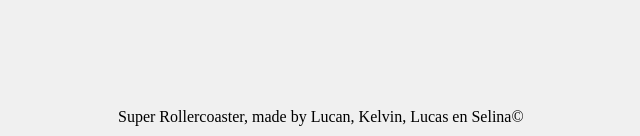
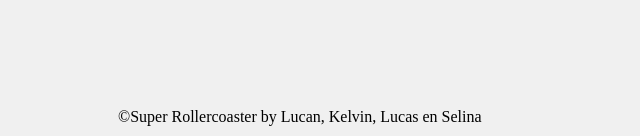
Before and after one commit to SelinaSchuller/superrollercoaster, a PHP site: page /superrollercoaster/ in a window 1280 px wide. Shown: the part 664-800 px from the top of the page, without its empty margins (38-678 px from the left). Run offline with PHP 8.4, Linux system fonts and the light colour scheme; some libraries are stand-ins or nearby versions.

Commit message:
copyright op goede plek

```diff
--- a/index.php
+++ b/index.php
@@ -73,7 +73,7 @@
     </main>
     <footer>
         <div class="wrapper">
-            <p>Super Rollercoaster, made by Lucan, Kelvin, Lucas en Selina&copy;</p>
+            <p>&copy;Super Rollercoaster by Lucan, Kelvin, Lucas en Selina</p>
         </div>
     </footer>
 </body>
```
